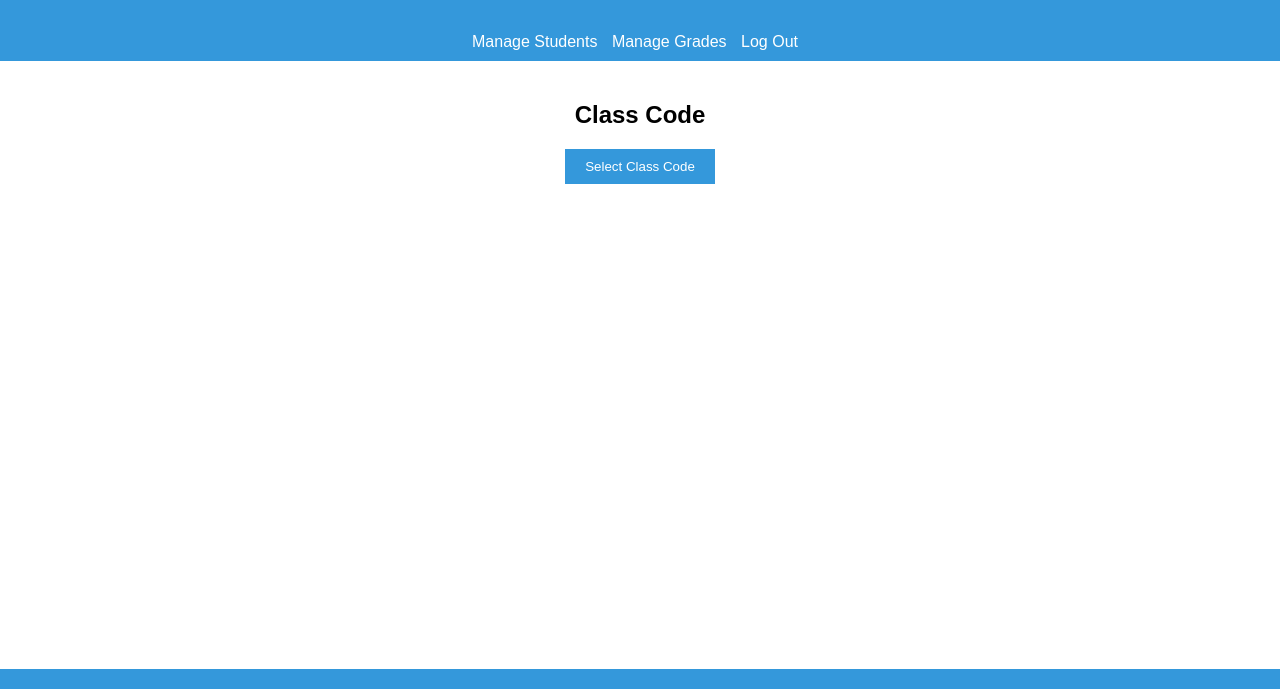
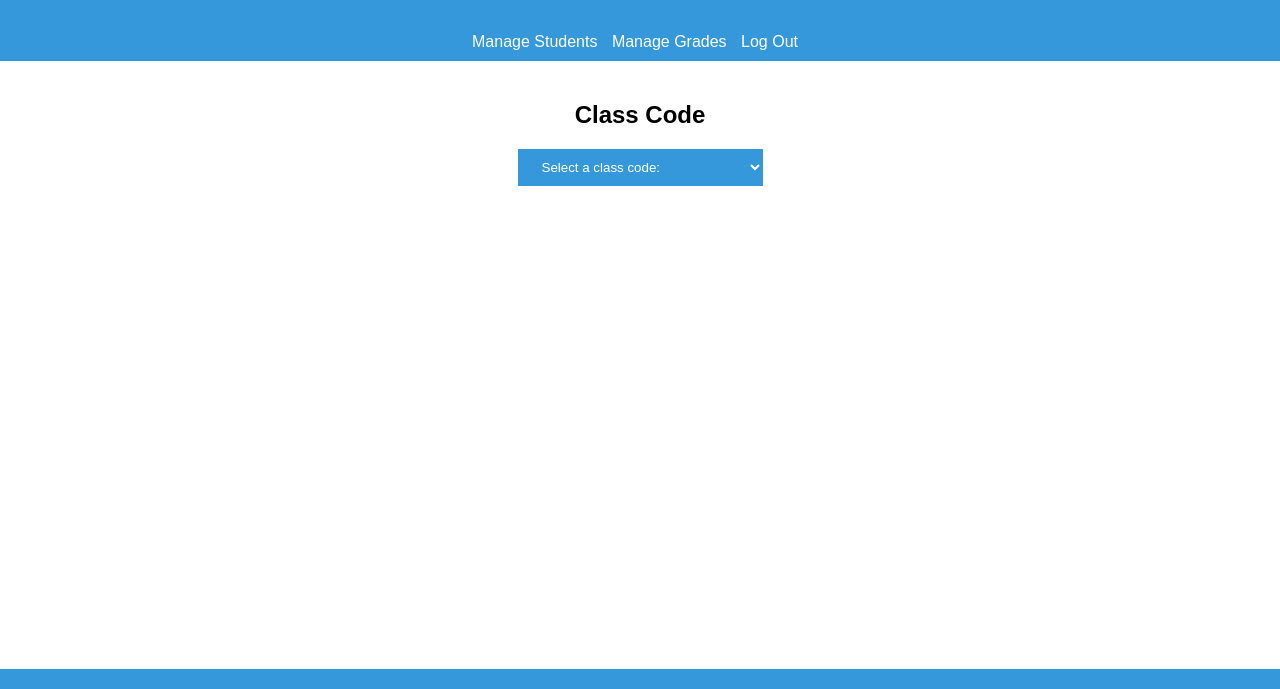
Before and after one commit to JobertD/javascript-file-processing-portal, a plain HTML site: page pages/portal.html in a window 1280 px wide. Shown: the part 111-800 px from the top of the page. Drawn offline with Linux system fonts and the light colour scheme.

Commit message:
Add code for drop down list

```diff
--- a/pages/portal.html
+++ b/pages/portal.html
@@ -23,12 +23,18 @@
 
     <section id="content">
         <h2>Class Code</h2>
+        <!--
         <div class="dropdown">
             <button class="dropbtn">Select Class Code</button>
             <div class="dropdown-content">
-                <!-- populate this dropdown with data from classCodes.json -->
+                populate this dropdown with data from classCodes.json
             </div>
         </div>
+
+    -->
+        <select class="dropbtn">
+            <option selected>Select a class code:</option>
+        </select>
     </section>
 
     <footer>
--- a/scripts/portal.js
+++ b/scripts/portal.js
@@ -4,6 +4,7 @@ let loggedInText = document.querySelector("p.logged-in-as-text");
 let fName = localStorage.getItem("userFirstName");
 let lName = localStorage.getItem("userLastName");
 let logOutLi = document.querySelector("li#log-out-li");
+let dropDown = document.querySelector("select");
 
 // Add in welcome text with the user's name.
 loggedInText.textContent = `Welcome, ${fName} ${lName}!`;
@@ -14,3 +15,23 @@ logOutLi.addEventListener("click", function () {
     localStorage.removeItem("userLastName");
     localStorage.removeItem("userId");
 });
+
+
+// Add the list of class codes to the dropdown list.
+let classCodeList;
+fetch("/data/classCodes.json")
+    .then(response => response.json())
+    .then(data => {
+        classCodeList = data.codes[0]
+        console.log("Adding Class code list to drop down...");
+
+        for (const code in classCodeList) {
+            let option = document.createElement("option");
+            option.value = code;
+            option.textContent = `${code}: ${classCodeList[code]}`;
+            dropDown.appendChild(option);
+            console.log(`Adding ${code} to dropdown`);
+        }})
+    .catch((error) => {
+        console.log("Error loading class codes data: ", error);
+    });
--- a/scripts/script.js
+++ b/scripts/script.js
@@ -31,7 +31,7 @@ document.addEventListener("DOMContentLoaded", function () {
             // You can add code to redirect to another page here if needed.
 
             // Redirect to the page.
-            location.replace("/pages/portal.html");
+            location.assign("/pages/portal.html");
 
 
           } else {
```
